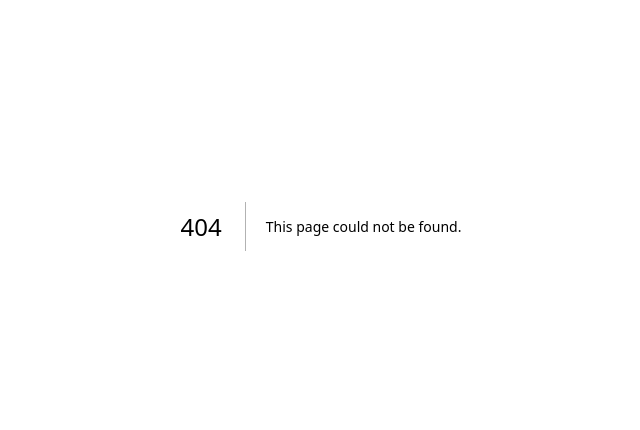
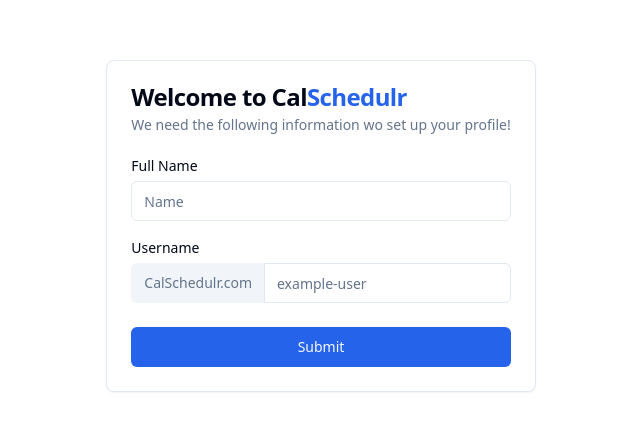
Before and after one commit to TMZZ031130/calendar-s, a Next.js app: page /onboarding in a window 1280 px wide. Before the commit this address had no page. Shown: the part 174-604 px from the top of the page, without its empty margins (319-959 px from the left). Built offline with nearby package versions, Linux system fonts and the light colour scheme.

Commit message:
feat: onboarding

```diff
--- /dev/null
+++ b/app/onboarding/page.tsx
@@ -0,0 +1,50 @@
+import { Button } from "@/components/ui/button";
+import {
+  Card,
+  CardContent,
+  CardDescription,
+  CardFooter,
+  CardHeader,
+  CardTitle,
+} from "@/components/ui/card";
+import { Input } from "@/components/ui/input";
+import { Label } from "@/components/ui/label";
+
+const OnboardingRou = () => {
+  return (
+    <div className="min-h-screen w-screen flex items-center justify-center">
+      <Card>
+        <CardHeader>
+          <CardTitle>
+            Welcome to Cal<span className="text-primary">Schedulr</span>
+          </CardTitle>
+          <CardDescription>
+            We need the following information wo set up your profile!
+          </CardDescription>
+        </CardHeader>
+        <form>
+          <CardContent className="flex flex-col gap-y-5">
+            <div className="grid gap-y-2">
+              <Label>Full Name</Label>
+              <Input placeholder="Name" />
+            </div>
+            <div className="grid gap-y-2">
+              <Label>Username</Label>
+              <div className="flex rounded-md">
+                <span className="inline-flex items-center px-3 rounded-l-md border border-r-0 border-muted bg-muted text-sm text-muted-foreground">
+                  CalSchedulr.com
+                </span>
+                <Input placeholder="example-user" className="rounded-l-none" />
+              </div>
+            </div>
+          </CardContent>
+        </form>
+        <CardFooter>
+          <Button className="w-full">Submit</Button>
+        </CardFooter>
+      </Card>
+    </div>
+  );
+};
+
+export default OnboardingRou;
--- /dev/null
+++ b/components/ui/card.tsx
@@ -0,0 +1,79 @@
+import * as React from "react"
+
+import { cn } from "@/lib/utils"
+
+const Card = React.forwardRef<
+  HTMLDivElement,
+  React.HTMLAttributes<HTMLDivElement>
+>(({ className, ...props }, ref) => (
+  <div
+    ref={ref}
+    className={cn(
+      "rounded-lg border bg-card text-card-foreground shadow-sm",
+      className
+    )}
+    {...props}
+  />
+))
+Card.displayName = "Card"
+
+const CardHeader = React.forwardRef<
+  HTMLDivElement,
+  React.HTMLAttributes<HTMLDivElement>
+>(({ className, ...props }, ref) => (
+  <div
+    ref={ref}
+    className={cn("flex flex-col space-y-1.5 p-6", className)}
+    {...props}
+  />
+))
+CardHeader.displayName = "CardHeader"
+
+const CardTitle = React.forwardRef<
+  HTMLDivElement,
+  React.HTMLAttributes<HTMLDivElement>
+>(({ className, ...props }, ref) => (
+  <div
+    ref={ref}
+    className={cn(
+      "text-2xl font-semibold leading-none tracking-tight",
+      className
+    )}
+    {...props}
+  />
+))
+CardTitle.displayName = "CardTitle"
+
+const CardDescription = React.forwardRef<
+  HTMLDivElement,
+  React.HTMLAttributes<HTMLDivElement>
+>(({ className, ...props }, ref) => (
+  <div
+    ref={ref}
+    className={cn("text-sm text-muted-foreground", className)}
+    {...props}
+  />
+))
+CardDescription.displayName = "CardDescription"
+
+const CardContent = React.forwardRef<
+  HTMLDivElement,
+  React.HTMLAttributes<HTMLDivElement>
+>(({ className, ...props }, ref) => (
+  <div ref={ref} className={cn("p-6 pt-0", className)} {...props} />
+))
+CardContent.displayName = "CardContent"
+
+const CardFooter = React.forwardRef<
+  HTMLDivElement,
+  React.HTMLAttributes<HTMLDivElement>
+>(({ className, ...props }, ref) => (
+  <div
+    ref={ref}
+    className={cn("flex items-center p-6 pt-0", className)}
+    {...props}
+  />
+))
+CardFooter.displayName = "CardFooter"
+
+export { Card, CardHeader, CardFooter, CardTitle, CardDescription, CardContent }
--- /dev/null
+++ b/components/ui/input.tsx
@@ -0,0 +1,22 @@
+import * as React from "react"
+
+import { cn } from "@/lib/utils"
+
+const Input = React.forwardRef<HTMLInputElement, React.ComponentProps<"input">>(
+  ({ className, type, ...props }, ref) => {
+    return (
+      <input
+        type={type}
+        className={cn(
+          "flex h-10 w-full rounded-md border border-input bg-background px-3 py-2 text-base ring-offset-background file:border-0 file:bg-transparent file:text-sm file:font-medium file:text-foreground placeholder:text-muted-foreground focus-visible:outline-none focus-visible:ring-2 focus-visible:ring-ring focus-visible:ring-offset-2 disabled:cursor-not-allowed disabled:opacity-50 md:text-sm",
+          className
+        )}
+        ref={ref}
+        {...props}
+      />
+    )
+  }
+)
+Input.displayName = "Input"
+
+export { Input }
--- /dev/null
+++ b/components/ui/label.tsx
@@ -0,0 +1,26 @@
+"use client"
+
+import * as React from "react"
+import * as LabelPrimitive from "@radix-ui/react-label"
+import { cva, type VariantProps } from "class-variance-authority"
+
+import { cn } from "@/lib/utils"
+
+const labelVariants = cva(
+  "text-sm font-medium leading-none peer-disabled:cursor-not-allowed peer-disabled:opacity-70"
+)
+
+const Label = React.forwardRef<
+  React.ElementRef<typeof LabelPrimitive.Root>,
+  React.ComponentPropsWithoutRef<typeof LabelPrimitive.Root> &
+    VariantProps<typeof labelVariants>
+>(({ className, ...props }, ref) => (
+  <LabelPrimitive.Root
+    ref={ref}
+    className={cn(labelVariants(), className)}
+    {...props}
+  />
+))
+Label.displayName = LabelPrimitive.Root.displayName
+
+export { Label }
--- a/package.json
+++ b/package.json
@@ -13,6 +13,7 @@
     "@prisma/client": "^6.0.0",
     "@radix-ui/react-dialog": "^1.1.2",
     "@radix-ui/react-dropdown-menu": "^2.1.2",
+    "@radix-ui/react-label": "^2.1.0",
     "@radix-ui/react-slot": "^1.1.0",
     "class-variance-authority": "^0.7.1",
     "clsx": "^2.1.1",
```
Also changed, not shown: 1 other file (tests, documents, lock files or other folders).
